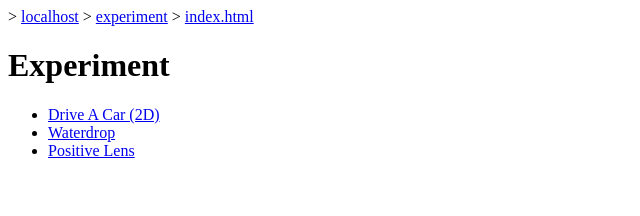
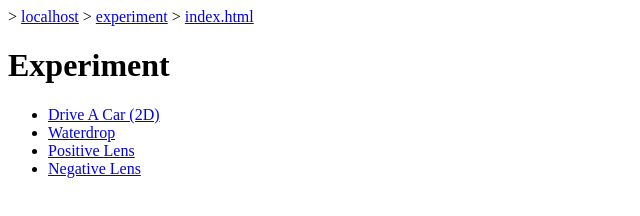
Before and after one commit to srifqi/srifqi.github.io, a plain HTML site: page experiment/index.html in a window 1280 px wide. Shown: the whole page, without its empty margins (0-640 px from the left). Drawn offline with Linux system fonts and the light colour scheme.

Commit message:
Update index.html
Add Negative Lens experiment

```diff
--- a/experiment/index.html
+++ b/experiment/index.html
@@ -10,6 +10,7 @@
 			<li><a href='drive_a_car.html' title='2014'>Drive A Car (2D)</a></li>
 			<li><a href='waterdrop.html' title='2014'>Waterdrop</a></li>
 			<li><a href='positive_lens.html' title='June 15, 2014'>Positive Lens</a></li>
+			<li><a href='negative_lens.html' title='June 20, 2014'>Negative Lens</a></li>
 		</ul>
 		<script src='../js/nav.js'></script>
 	</body>
```
